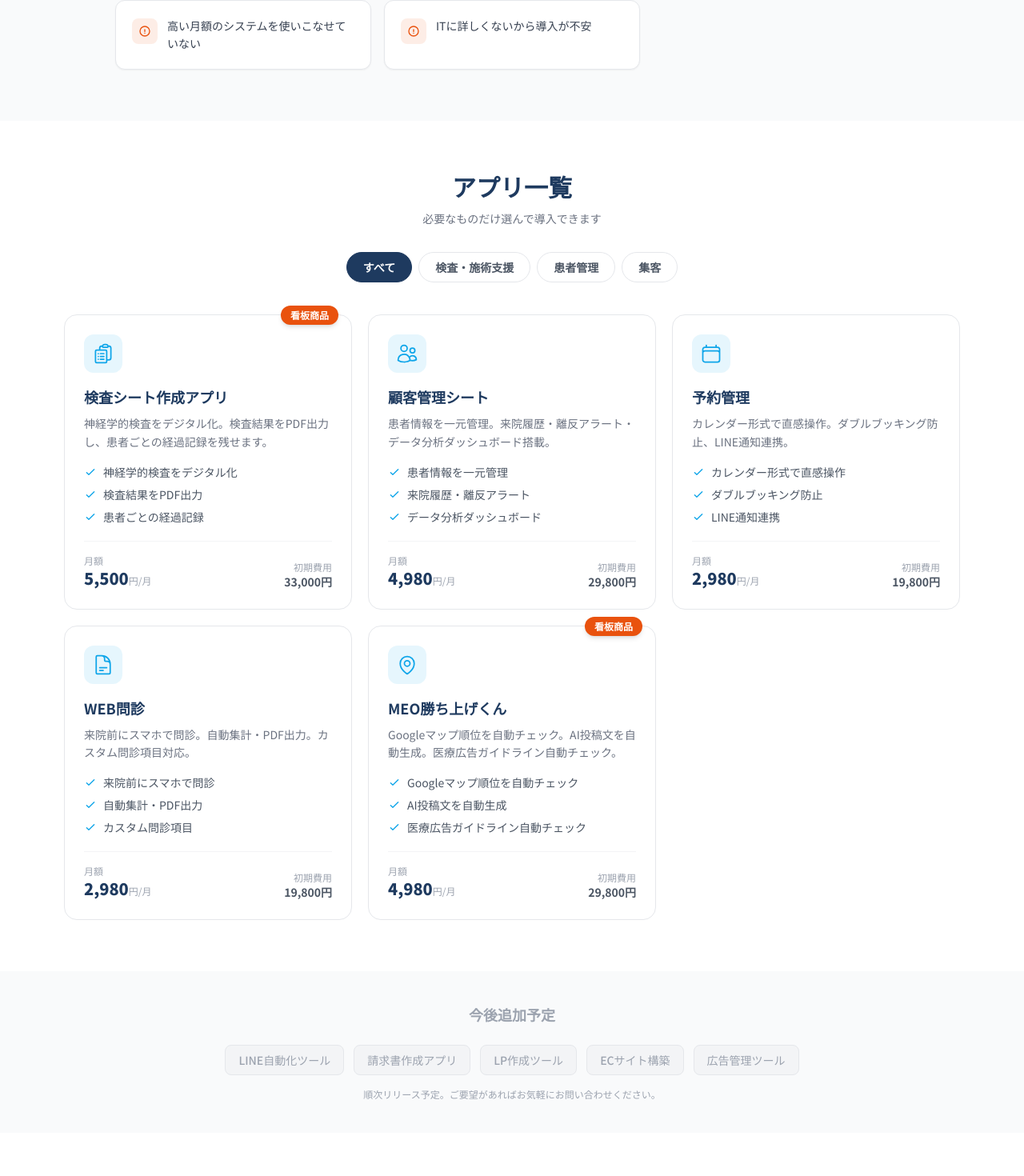
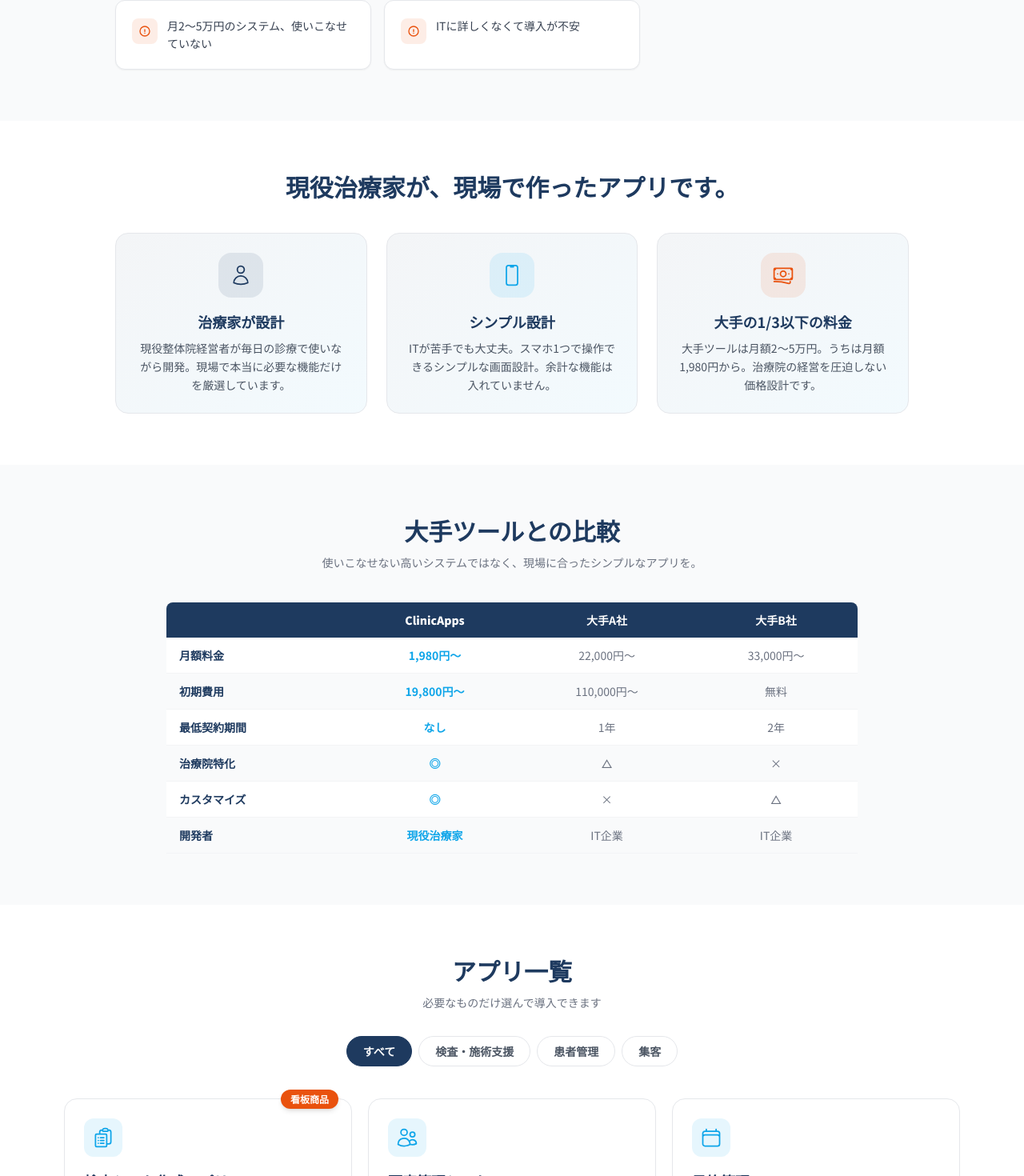
Before and after one commit to yosinkyuin1031-glitch/clinic-saas-lp, a Next.js app: page / in a window 1280 px wide. Shown: the part 840-2310 px from the top of the page at 80% size. Built offline with nearby package versions, Linux system fonts and the light colour scheme.

Commit message:
治療家目線の差別化セクション・大手比較表追加、トーン修正

```diff
--- a/app/page.tsx
+++ b/app/page.tsx
@@ -322,16 +322,16 @@
         <div className="relative max-w-5xl mx-auto px-4 py-20 md:py-28">
           <div className="text-center">
             <h1 className="text-3xl md:text-5xl lg:text-6xl font-black leading-tight mb-6 tracking-tight">
-              <span className="text-primary">治療院の業務を、</span>
+              <span className="text-primary">治療家が、治療家のために</span>
               <br />
-              <span className="text-primary">まるごと</span>
-              <span className="text-accent">デジタル化。</span>
+              <span className="text-primary">作った</span>
+              <span className="text-accent">業務アプリ。</span>
             </h1>
 
             <p className="text-gray-600 text-base md:text-lg max-w-2xl mx-auto leading-relaxed mb-8">
-              現役整体院経営者が開発した業務アプリ。
+              高くて使いこなせないシステムは、もういらない。
               <br className="hidden md:block" />
-              必要なものだけ選んで、すぐに使えます。
+              月額1,980円から。現場で本当に必要な機能だけを厳選しました。
             </p>
 
             <div className="flex flex-col sm:flex-row gap-3 justify-center">
@@ -364,8 +364,8 @@
               "カルテや顧客情報が紙やExcelでバラバラ",
               "予約管理が電話対応で手間がかかる",
               "MEO対策、何から始めればいいかわからない",
-              "高い月額のシステムを使いこなせていない",
-              "ITに詳しくないから導入が不安",
+              "月2〜5万円のシステム、使いこなせていない",
+              "ITに詳しくなくて導入が不安",
             ].map((text, i) => (
               <div key={i} className="flex items-start gap-3 bg-white p-5 rounded-xl border border-gray-200 shadow-sm">
                 <div className="flex-shrink-0 w-8 h-8 bg-cta/10 rounded-lg flex items-center justify-center mt-0.5">
@@ -376,6 +376,91 @@
                 <p className="text-sm text-gray-700 leading-relaxed">{text}</p>
               </div>
             ))}
+          </div>
+        </div>
+      </section>
+
+      {/* ===== 差別化セクション ===== */}
+      <section className="py-16 bg-white">
+        <div className="max-w-5xl mx-auto px-4">
+          <h2 className="text-2xl md:text-3xl font-black text-center text-primary mb-10">
+            現役治療家が、現場で作ったアプリです。
+          </h2>
+          <div className="grid md:grid-cols-3 gap-6">
+            <div className="bg-gradient-to-br from-primary/5 to-accent/5 rounded-2xl border border-gray-200 p-6 text-center">
+              <div className="w-14 h-14 bg-primary/10 rounded-2xl flex items-center justify-center mx-auto mb-4">
+                <svg className="w-7 h-7 text-primary" fill="none" stroke="currentColor" viewBox="0 0 24 24" strokeWidth={1.5}>
+                  <path strokeLinecap="round" strokeLinejoin="round" d="M15.75 6a3.75 3.75 0 11-7.5 0 3.75 3.75 0 017.5 0zM4.501 20.118a7.5 7.5 0 0114.998 0A17.933 17.933 0 0112 21.75c-2.676 0-5.216-.584-7.499-1.632z" />
+                </svg>
+              </div>
+              <h3 className="text-lg font-bold text-primary mb-2">治療家が設計</h3>
+              <p className="text-sm text-gray-600 leading-relaxed">
+                現役整体院経営者が毎日の診療で使いながら開発。現場で本当に必要な機能だけを厳選しています。
+              </p>
+            </div>
+            <div className="bg-gradient-to-br from-primary/5 to-accent/5 rounded-2xl border border-gray-200 p-6 text-center">
+              <div className="w-14 h-14 bg-accent/10 rounded-2xl flex items-center justify-center mx-auto mb-4">
+                <svg className="w-7 h-7 text-accent" fill="none" stroke="currentColor" viewBox="0 0 24 24" strokeWidth={1.5}>
+                  <path strokeLinecap="round" strokeLinejoin="round" d="M10.5 1.5H8.25A2.25 2.25 0 006 3.75v16.5a2.25 2.25 0 002.25 2.25h7.5A2.25 2.25 0 0018 20.25V3.75a2.25 2.25 0 00-2.25-2.25H13.5m-3 0V3h3V1.5m-3 0h3" />
+                </svg>
+              </div>
+              <h3 className="text-lg font-bold text-primary mb-2">シンプル設計</h3>
+              <p className="text-sm text-gray-600 leading-relaxed">
+                ITが苦手でも大丈夫。スマホ1つで操作できるシンプルな画面設計。余計な機能は入れていません。
+              </p>
+            </div>
+            <div className="bg-gradient-to-br from-primary/5 to-accent/5 rounded-2xl border border-gray-200 p-6 text-center">
+              <div className="w-14 h-14 bg-cta/10 rounded-2xl flex items-center justify-center mx-auto mb-4">
+                <svg className="w-7 h-7 text-cta" fill="none" stroke="currentColor" viewBox="0 0 24 24" strokeWidth={1.5}>
+                  <path strokeLinecap="round" strokeLinejoin="round" d="M2.25 18.75a60.07 60.07 0 0115.797 2.101c.727.198 1.453-.342 1.453-1.096V18.75M3.75 4.5v.75A.75.75 0 013 6h-.75m0 0v-.375c0-.621.504-1.125 1.125-1.125H20.25M2.25 6v9m18-10.5v.75c0 .414.336.75.75.75h.75m-1.5-1.5h.375c.621 0 1.125.504 1.125 1.125v9.75c0 .621-.504 1.125-1.125 1.125h-.375m1.5-1.5H21a.75.75 0 00-.75.75v.75m0 0H3.75m0 0h-.375a1.125 1.125 0 01-1.125-1.125V15m1.5 1.5v-.75A.75.75 0 003 15h-.75M15 10.5a3 3 0 11-6 0 3 3 0 016 0zm3 0h.008v.008H18V10.5zm-12 0h.008v.008H6V10.5z" />
+                </svg>
+              </div>
+              <h3 className="text-lg font-bold text-primary mb-2">大手の1/3以下の料金</h3>
+              <p className="text-sm text-gray-600 leading-relaxed">
+                大手ツールは月額2〜5万円。うちは月額1,980円から。治療院の経営を圧迫しない価格設計です。
+              </p>
+            </div>
+          </div>
+        </div>
+      </section>
+
+      {/* ===== 大手との比較表 ===== */}
+      <section className="py-16 bg-gray-50">
+        <div className="max-w-4xl mx-auto px-4">
+          <h2 className="text-2xl md:text-3xl font-black text-center text-primary mb-3">
+            大手ツールとの比較
+          </h2>
+          <p className="text-center text-gray-500 text-sm mb-10">
+            使いこなせない高いシステムではなく、現場に合ったシンプルなアプリを。
+          </p>
+          <div className="overflow-x-auto">
+            <table className="w-full text-sm border-collapse">
+              <thead>
+                <tr className="bg-primary text-white">
+                  <th className="py-3 px-4 text-left rounded-tl-lg"></th>
+                  <th className="py-3 px-4 text-center font-black">ClinicApps</th>
+                  <th className="py-3 px-4 text-center">大手A社</th>
+                  <th className="py-3 px-4 text-center rounded-tr-lg">大手B社</th>
+                </tr>
+              </thead>
+              <tbody>
+                {[
+                  { label: "月額料金", ours: "1,980円〜", a: "22,000円〜", b: "33,000円〜" },
+                  { label: "初期費用", ours: "19,800円〜", a: "110,000円〜", b: "無料" },
+                  { label: "最低契約期間", ours: "なし", a: "1年", b: "2年" },
+                  { label: "治療院特化", ours: "◎", a: "△", b: "×" },
+                  { label: "カスタマイズ", ours: "◎", a: "×", b: "△" },
+                  { label: "開発者", ours: "現役治療家", a: "IT企業", b: "IT企業" },
+                ].map((row, i) => (
+                  <tr key={i} className={`border-b border-gray-100 ${i % 2 === 0 ? "bg-white" : "bg-gray-50"}`}>
+                    <td className="py-3 px-4 font-bold text-primary">{row.label}</td>
+                    <td className="py-3 px-4 text-center font-bold text-accent">{row.ours}</td>
+                    <td className="py-3 px-4 text-center text-gray-500">{row.a}</td>
+                    <td className="py-3 px-4 text-center text-gray-500">{row.b}</td>
+                  </tr>
+                ))}
+              </tbody>
+            </table>
           </div>
         </div>
       </section>
@@ -457,18 +542,11 @@
       </section>
 
       {/* ===== Coming Soon ===== */}
-      <section className="py-10 bg-gray-50">
-        <div className="max-w-5xl mx-auto px-4">
-          <h3 className="text-lg font-bold text-center text-gray-400 mb-6">今後追加予定</h3>
-          <div className="flex flex-wrap gap-3 justify-center mb-4">
-            {COMING_SOON_APPS.map((name, i) => (
-              <div key={i} className="bg-gray-100 text-gray-400 text-sm font-medium px-4 py-2 rounded-lg border border-gray-200">
-                {name}
-              </div>
-            ))}
-          </div>
-          <p className="text-center text-xs text-gray-400">
-            順次リリース予定。ご要望があればお気軽にお問い合わせください。
+      <section className="py-8 bg-gray-50">
+        <div className="max-w-3xl mx-auto px-4 text-center">
+          <p className="text-sm text-gray-400 mb-2">今後順次リリース予定</p>
+          <p className="text-xs text-gray-400">
+            {COMING_SOON_APPS.join(" / ")}
           </p>
         </div>
       </section>
@@ -480,7 +558,7 @@
             料金プラン
           </h2>
           <p className="text-center text-gray-500 text-sm mb-10">
-            すべて初期費用 + 月額制。最低利用期間なし。いつでも解約OK。
+            初期費用 + 月額制。最低契約期間なし。いつでも解約OK。大手の1/3以下の料金です。
           </p>
 
           {/* 単品料金テーブル */}
@@ -690,7 +768,7 @@
             既製品で合わない？ゼロから作ります。
           </h2>
           <p className="text-center text-white/70 text-sm mb-12">
-            治療院の業務を知り尽くした開発チームが、あなたの院専用のアプリを開発します。
+            現場を知っている治療家が開発するから、本当に使えるアプリになります。
           </p>
 
           <div className="grid md:grid-cols-2 gap-8 mb-12">
@@ -1092,8 +1170,8 @@
                 <span className="text-lg font-black text-white">ClinicApps</span>
               </div>
               <p className="text-sm text-gray-400 max-w-xs">
-                治療院・整体院・鍼灸院向けの業務アプリ。
-                現役の整体院経営者が自ら開発・提供しています。
+                治療家が、治療家のために作った業務アプリ。
+                現場で毎日使いながら改善を重ねています。
               </p>
             </div>
             <div className="grid grid-cols-2 gap-8 text-sm">
```
